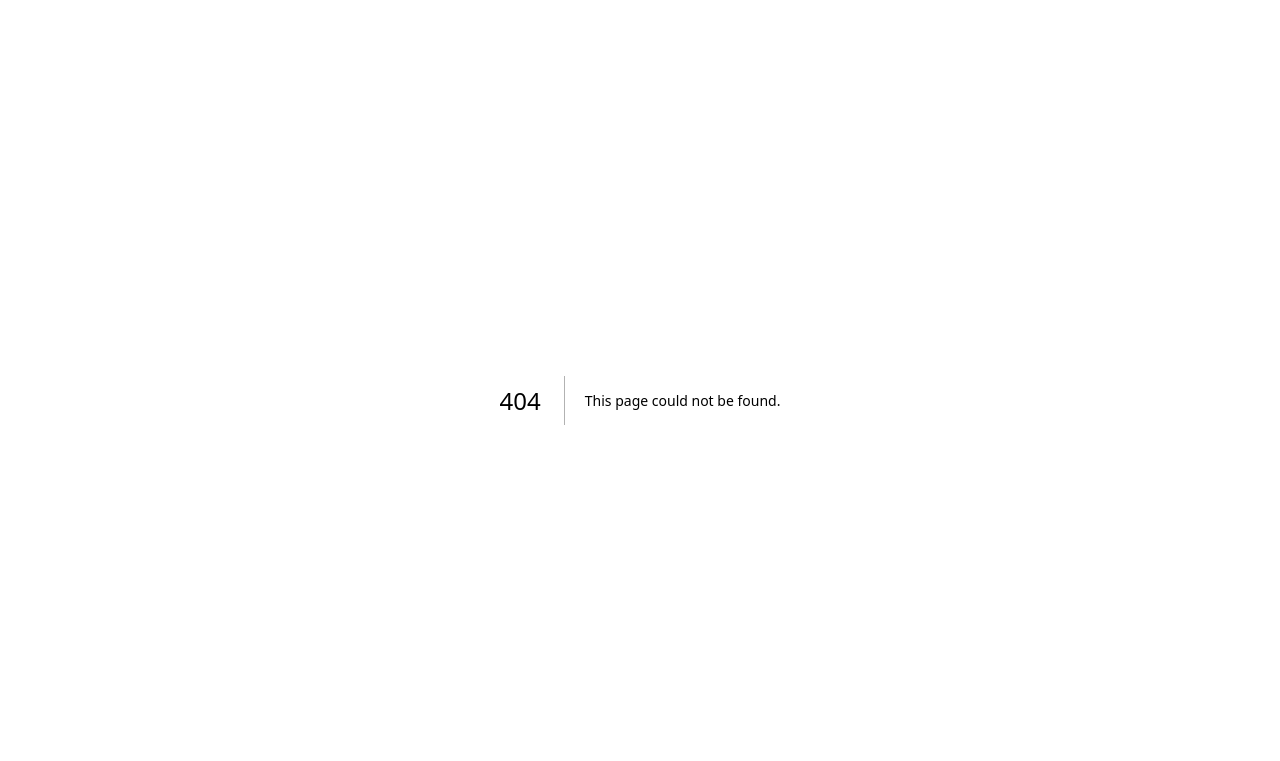
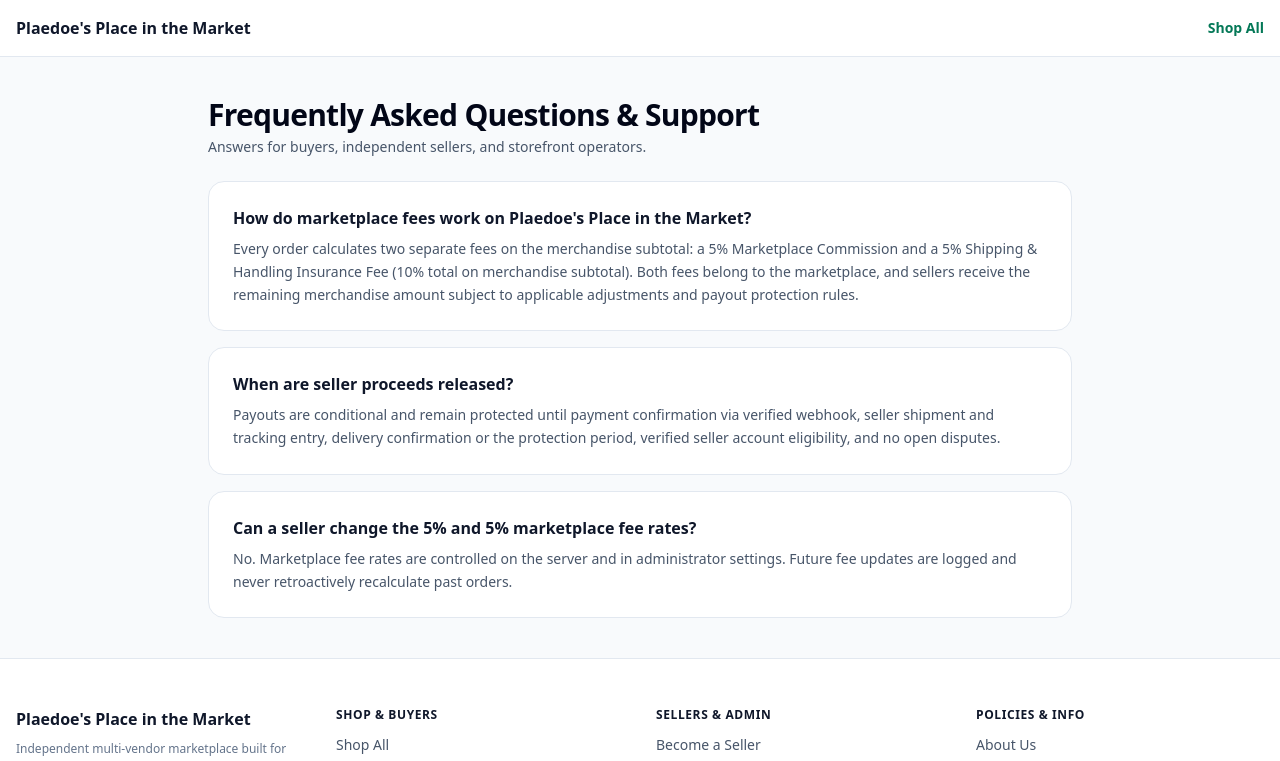
Before and after one commit to creevesunc/Plaedoes-place-in-the-marketplace-, a Next.js app: page /faq in a window 1280 px wide. Before the commit this address had no page. Shown: the top 761 px of the page. Built offline with nearby package versions, Linux system fonts and the light colour scheme.

Commit message:
Add FAQ page with questions and answers

```diff
--- /dev/null
+++ b/src/app/faq/page.tsx
@@ -0,0 +1,59 @@
+import Link from "next/link";
+import { MarketplaceFooter } from "@/components/MarketplaceFooter";
+
+const FAQS = [
+  {
+    q: "How do marketplace fees work on Plaedoe's Place in the Market?",
+    a: "Every order calculates two separate fees on the merchandise subtotal: a 5% Marketplace Commission and a 5% Shipping & Handling Insurance Fee (10% total on merchandise subtotal). Both fees belong to the marketplace, and sellers receive the remaining merchandise amount subject to applicable adjustments and payout protection rules.",
+  },
+  {
+    q: "When are seller proceeds released?",
+    a: "Payouts are conditional and remain protected until payment confirmation via verified webhook, seller shipment and tracking entry, delivery confirmation or the protection period, verified seller account eligibility, and no open disputes.",
+  },
+  {
+    q: "Can a seller change the 5% and 5% marketplace fee rates?",
+    a: "No. Marketplace fee rates are controlled on the server and in administrator settings. Future fee updates are logged and never retroactively recalculate past orders.",
+  },
+];
+
+export default function FaqPage() {
+  return (
+    <div className="min-h-screen bg-slate-50 text-slate-900">
+      <header className="border-b border-slate-200 bg-white">
+        <div className="mx-auto flex max-w-7xl items-center justify-between px-4 py-4">
+          <Link href="/" className="text-base font-bold text-slate-900">
+            Plaedoe&apos;s Place in the Market
+          </Link>
+          <Link href="/shop" className="text-sm font-semibold text-emerald-700 hover:underline">
+            Shop All
+          </Link>
+        </div>
+      </header>
+
+      <main className="mx-auto max-w-4xl px-4 py-10 space-y-6">
+        <div>
+          <h1 className="text-3xl font-extrabold tracking-tight text-slate-950">
+            Frequently Asked Questions &amp; Support
+          </h1>
+          <p className="mt-1 text-sm text-slate-600">
+            Answers for buyers, independent sellers, and storefront operators.
+          </p>
+        </div>
+
+        <div className="space-y-4">
+          {FAQS.map((item) => (
+            <section
+              key={item.q}
+              className="rounded-2xl border border-slate-200 bg-white p-6 space-y-2"
+            >
+              <h2 className="text-base font-bold text-slate-900">{item.q}</h2>
+              <p className="text-sm leading-relaxed text-slate-600">{item.a}</p>
+            </section>
+          ))}
+        </div>
+      </main>
+
+      <MarketplaceFooter />
+    </div>
+  );
+}
```
